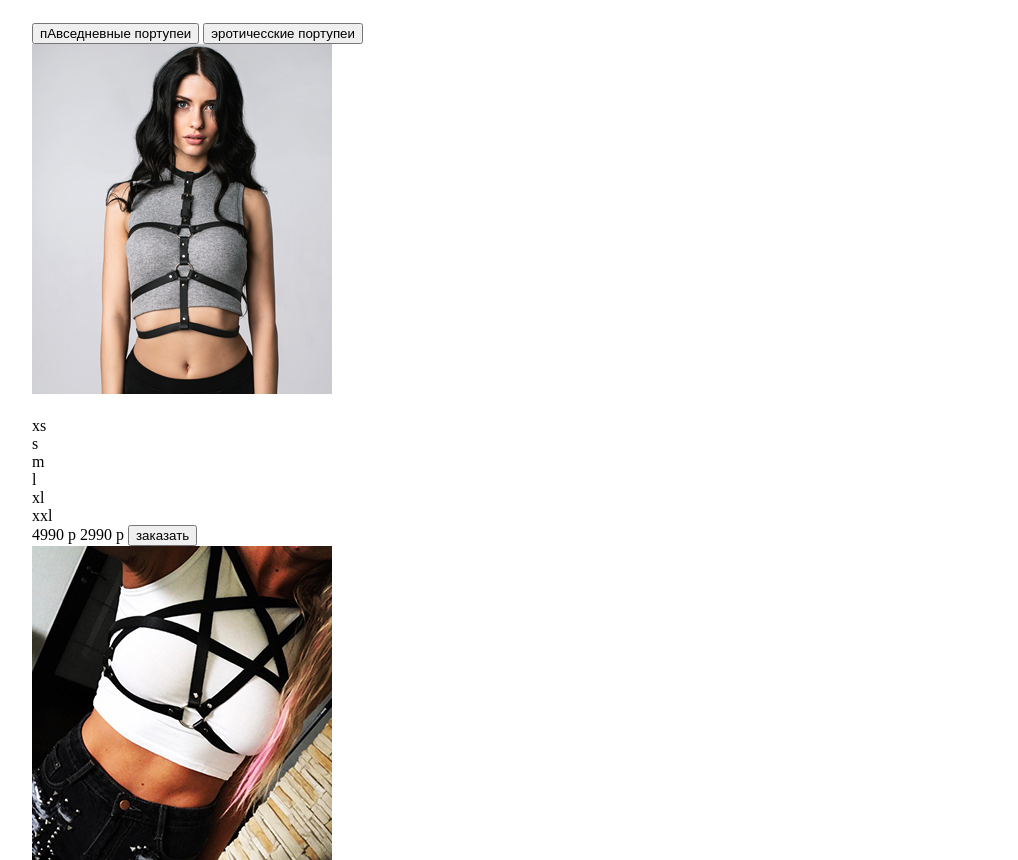
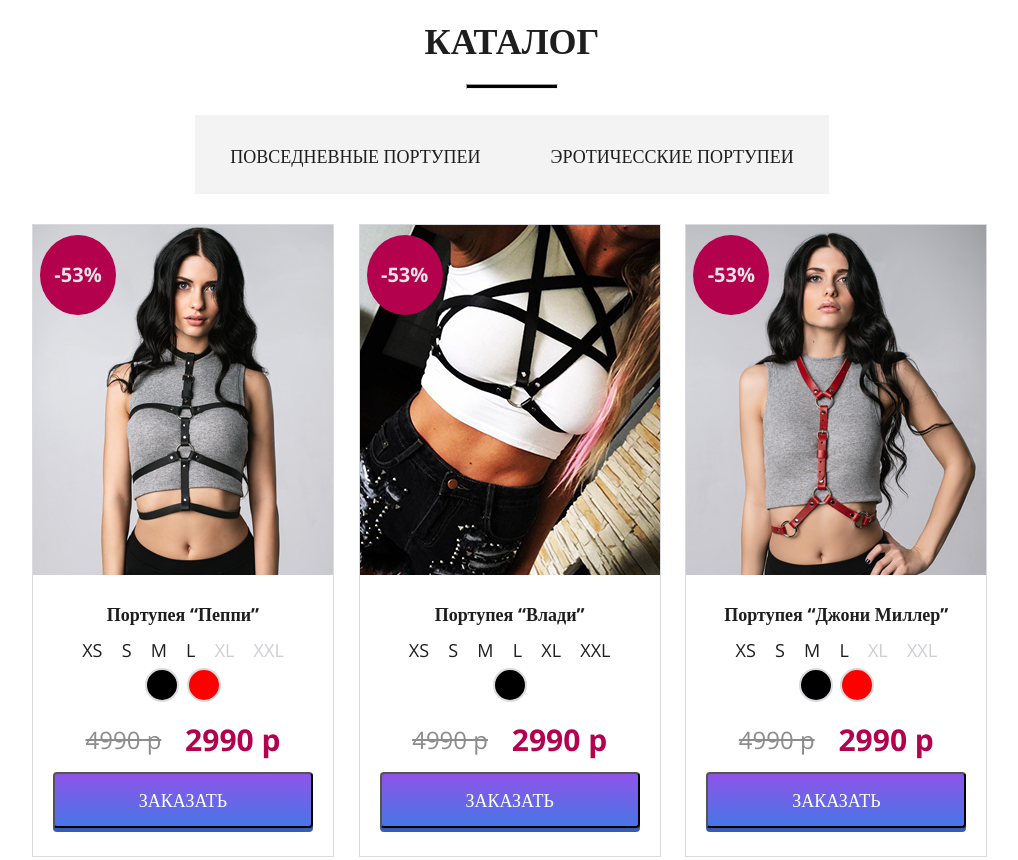
Before and after one commit to AleksandraRadyukina/m1-shop_test, a plain HTML site: page index.html in a window 1280 px wide. Shown: the part 1831-2691 px from the top of the page, without its empty margins (128-1146 px from the left). Drawn offline with nearby package versions, Linux system fonts and the light colour scheme.

Commit message:
create: added section catalog

```diff
--- a/index.html
+++ b/index.html
@@ -149,15 +149,50 @@
 
   <section class="catalog">
     <div class="container catalog__container">
+      <div class="catalog-wrapper">
         <div class="catalog__title">Каталог</div>
         <hr class="line">
         <div class="catalog__buttons">
-        <button class="catalog__button">пАвседневные портупеи</button>
+          <button class="catalog__button">повседневные портупеи</button>
           <button class="catalog__button">эротичесские портупеи</button>
+        </div>
+      </div>
+
+
       <div class="catalog__cards">
         <div class="catalog__card">
+          <div class="catalog__card_image">
+            <div class="catalog__image_discount">-53%</div>
             <img src="./img/catalog-img-1.jpg" alt="" class="catalog__image">
-            <h3 class="catalog__card_title"></h3>
+          </div>
+
+          <h3 class="catalog__card_title">Портупея “Пеппи”</h3>
+          <div class="catalog__card_sizes">
+            <div class="catalog__card_size">xs</div>
+            <div class="catalog__card_size">s</div>
+            <div class="catalog__card_size">m</div>
+            <div class="catalog__card_size">l</div>
+            <div class="catalog__card_size catalog__card_size-absent">xl</div>
+            <div class="catalog__card_size catalog__card_size-absent">xxl</div>
+          </div>
+          <div class="catalog__card_colors">
+            <div class="catalog__card_color-black"></div>
+            <div class="catalog__card_color-red"></div>
+          </div>
+          <div class="catalog__card_prices">
+            <span class="catalog__card_price-old">4990 p</span>
+            <span class="catalog__card_price-new">2990 p
+            </span>
+          </div>
+          <button class="catalog__card_button">заказать</button>
+        </div>
+        <div class="catalog__card">
+          <div class="catalog__card_image">
+            <div class="catalog__image_discount">-53%</div>
+            <img src="./img/catalog-img-2.jpg" alt="" class="catalog__image">
+          </div>
+
+          <h3 class="catalog__card_title">Портупея “Влади”</h3>
           <div class="catalog__card_sizes">
             <div class="catalog__card_size">xs</div>
             <div class="catalog__card_size">s</div>
@@ -168,18 +203,76 @@
           </div>
           <div class="catalog__card_colors">
             <div class="catalog__card_color-black"></div>
+          </div>
+          <div class="catalog__card_prices">
+            <span class="catalog__card_price-old">4990 p</span>
+            <span class="catalog__card_price-new">2990 p
+            </span>
+
+          </div>
+          <button class="catalog__card_button">заказать</button>
+        </div>
+        <div class="catalog__card">
+          <div class="catalog__card_image">
+            <div class="catalog__image_discount">-53%</div>
+            <img src="./img/catalog-img-3.jpg" alt="" class="catalog__image">
+          </div>
+
+          <h3 class="catalog__card_title">Портупея “Джони Миллер”</h3>
+          <div class="catalog__card_sizes">
+            <div class="catalog__card_size">xs</div>
+            <div class="catalog__card_size">s</div>
+            <div class="catalog__card_size">m</div>
+            <div class="catalog__card_size">l</div>
+            <div class="catalog__card_size catalog__card_size-absent">xl</div>
+            <div class="catalog__card_size catalog__card_size-absent">xxl</div>
+          </div>
+          <div class="catalog__card_colors">
+            <div class="catalog__card_color-black"></div>
             <div class="catalog__card_color-red"></div>
           </div>
           <div class="catalog__card_prices">
             <span class="catalog__card_price-old">4990 p</span>
             <span class="catalog__card_price-new">2990 p
             </span>
+
+          </div>
           <button class="catalog__card_button">заказать</button>
         </div>
+        <div class="catalog__card">
+          <div class="catalog__card_image">
+            <div class="catalog__image_discount">-53%</div>
+            <img src="./img/catalog-img-1.jpg" alt="" class="catalog__image">
+          </div>
+
+          <h3 class="catalog__card_title">Портупея “Пеппи”</h3>
+          <div class="catalog__card_sizes">
+            <div class="catalog__card_size">xs</div>
+            <div class="catalog__card_size">s</div>
+            <div class="catalog__card_size">m</div>
+            <div class="catalog__card_size">l</div>
+            <div class="catalog__card_size catalog__card_size-absent">xl</div>
+            <div class="catalog__card_size catalog__card_size-absent">xxl</div>
+          </div>
+          <div class="catalog__card_colors">
+            <div class="catalog__card_color-black"></div>
+            <div class="catalog__card_color-red"></div>
+          </div>
+          <div class="catalog__card_prices">
+            <span class="catalog__card_price-old">4990 p</span>
+            <span class="catalog__card_price-new">2990 p
+            </span>
+
+          </div>
+          <button class="catalog__card_button">заказать</button>
         </div>
         <div class="catalog__card">
+          <div class="catalog__card_image">
+            <div class="catalog__image_discount">-53%</div>
             <img src="./img/catalog-img-2.jpg" alt="" class="catalog__image">
-            <h3 class="catalog__card_title"></h3>
+          </div>
+
+          <h3 class="catalog__card_title">Портупея “Влади”</h3>
           <div class="catalog__card_sizes">
             <div class="catalog__card_size">xs</div>
             <div class="catalog__card_size">s</div>
@@ -190,25 +283,29 @@
           </div>
           <div class="catalog__card_colors">
             <div class="catalog__card_color-black"></div>
-              <div class="catalog__card_color-red"></div>
           </div>
           <div class="catalog__card_prices">
             <span class="catalog__card_price-old">4990 p</span>
             <span class="catalog__card_price-new">2990 p
             </span>
+
+          </div>
           <button class="catalog__card_button">заказать</button>
         </div>
+        <div class="catalog__card">
+          <div class="catalog__card_image">
+            <div class="catalog__image_discount">-53%</div>
+            <img src="./img/catalog-img-3.jpg" alt="" class="catalog__image">
           </div>
-          <div class="catalog__card">
-            <img src="./img/catalog-img-3.jpg" alt="" class="catalog__image">
-            <h3 class="catalog__card_title"></h3>
+
+          <h3 class="catalog__card_title">Портупея “Джони Миллер”</h3>
           <div class="catalog__card_sizes">
             <div class="catalog__card_size">xs</div>
             <div class="catalog__card_size">s</div>
             <div class="catalog__card_size">m</div>
             <div class="catalog__card_size">l</div>
-              <div class="catalog__card_size">xl</div>
-              <div class="catalog__card_size">xxl</div>
+            <div class="catalog__card_size catalog__card_size-absent">xl</div>
+            <div class="catalog__card_size catalog__card_size-absent">xxl</div>
           </div>
           <div class="catalog__card_colors">
             <div class="catalog__card_color-black"></div>
@@ -218,75 +315,9 @@
             <span class="catalog__card_price-old">4990 p</span>
             <span class="catalog__card_price-new">2990 p
             </span>
+
+          </div>
           <button class="catalog__card_button">заказать</button>
-            </div>
-          </div>
-          <div class="catalog__card">
-            <img src="./img/catalog-img-1.jpg" alt="" class="catalog__image">
-            <h3 class="catalog__card_title"></h3>
-            <div class="catalog__card_sizes">
-              <div class="catalog__card_size">xs</div>
-              <div class="catalog__card_size">s</div>
-              <div class="catalog__card_size">m</div>
-              <div class="catalog__card_size">l</div>
-              <div class="catalog__card_size">xl</div>
-              <div class="catalog__card_size">xxl</div>
-            </div>
-            <div class="catalog__card_colors">
-              <div class="catalog__card_color-black"></div>
-              <div class="catalog__card_color-red"></div>
-            </div>
-            <div class="catalog__card_prices">
-              <span class="catalog__card_price-old">4990 p</span>
-              <span class="catalog__card_price-new">2990 p
-              </span>
-              <button class="catalog__card_button">заказать</button>
-            </div>
-          </div>
-          <div class="catalog__card">
-            <img src="./img/catalog-img-2.jpg" alt="" class="catalog__image">
-            <h3 class="catalog__card_title"></h3>
-            <div class="catalog__card_sizes">
-              <div class="catalog__card_size">xs</div>
-              <div class="catalog__card_size">s</div>
-              <div class="catalog__card_size">m</div>
-              <div class="catalog__card_size">l</div>
-              <div class="catalog__card_size">xl</div>
-              <div class="catalog__card_size">xxl</div>
-            </div>
-            <div class="catalog__card_colors">
-              <div class="catalog__card_color-black"></div>
-              <div class="catalog__card_color-red"></div>
-            </div>
-            <div class="catalog__card_prices">
-              <span class="catalog__card_price-old">4990 p</span>
-              <span class="catalog__card_price-new">2990 p
-              </span>
-              <button class="catalog__card_button">заказать</button>
-            </div>
-          </div>
-          <div class="catalog__card">
-            <img src="./img/catalog-img-3.jpg" alt="" class="catalog__image">
-            <h3 class="catalog__card_title"></h3>
-            <div class="catalog__card_sizes">
-              <div class="catalog__card_size">xs</div>
-              <div class="catalog__card_size">s</div>
-              <div class="catalog__card_size">m</div>
-              <div class="catalog__card_size">l</div>
-              <div class="catalog__card_size">xl</div>
-              <div class="catalog__card_size">xxl</div>
-            </div>
-            <div class="catalog__card_colors">
-              <div class="catalog__card_color-black"></div>
-              <div class="catalog__card_color-red"></div>
-            </div>
-            <div class="catalog__card_prices">
-              <span class="catalog__card_price-old">4990 p</span>
-              <span class="catalog__card_price-new">2990 p
-              </span>
-              <button class="catalog__card_button">заказать</button>
-            </div>
-          </div>
         </div>
       </div>
     </div>
--- a/style.css
+++ b/style.css
@@ -269,3 +269,198 @@ p {
   padding: 16px 28px 11px 29px;
   background-color: #f3f3f3;
 }
+
+.catalog {
+  padding: 49px 0 90px;
+}
+
+.catalog-wrapper {
+  display: flex;
+  flex-direction: column;
+  text-align: center;
+  align-items: center;
+}
+
+.catalog__title {
+  margin: 0;
+  color: #1e1e1e;
+  font-family: "Open Sans";
+  font-size: 36px;
+  font-weight: 700;
+  font-style: normal;
+  letter-spacing: normal;
+  line-height: 36px;
+  text-align: center;
+  text-transform: uppercase;
+  margin-bottom: 25px;
+}
+
+.catalog__buttons {
+  display: flex;
+  margin-bottom: 30px;
+}
+
+.catalog__button {
+  padding: 27px 35px 22px;
+  border: none;
+  font-family: "Open Sans - Semibold";
+  font-size: 18px;
+  font-weight: 400;
+  font-style: normal;
+  letter-spacing: normal;
+  line-height: 30px;
+  text-align: center;
+  cursor: pointer;
+  background-color: #f3f3f3;
+  color: #1e1e1e;
+  text-transform: uppercase;
+}
+
+.catalog__cards {
+  display: grid;
+  grid-template-columns: repeat(3, minmax(min-content, 1fr));
+  grid-gap: 20px;
+}
+
+.catalog__card {
+  display: flex;
+  flex-direction: column;
+  text-align: center;
+  align-items: center;
+  width: 300px;
+  height: 608px;
+  border: 1px solid #dbdbdf;
+  background-color: #ffffff;
+  padding-bottom: 23px;
+}
+
+.catalog__image_discount {
+  position: absolute;
+  z-index: 1;
+  margin-top: 10px;
+  margin-left: 7px;
+  border-radius: 50%;
+  background-color: #b4014e;
+  color: #e6e6e6;
+  font-family: "Open Sans";
+  font-size: 20px;
+  font-weight: 700;
+  font-style: normal;
+  letter-spacing: normal;
+  line-height: 36px;
+  padding: 22px 8px;
+  min-width: 60px;
+}
+
+.catalog__image {
+  width: 300px;
+  height: 350px;
+  object-fit: cover;
+  margin-bottom: 17px;
+}
+
+.catalog__card_title {
+  color: #1e1e1e;
+  font-family: "Open Sans";
+  font-size: 18px;
+  font-weight: 700;
+  font-style: normal;
+  letter-spacing: normal;
+  line-height: 36px;
+  text-align: center;
+  margin: 0;
+}
+
+.catalog__card_sizes {
+  display: flex;
+  justify-content: space-evenly;
+  width: 80%;
+}
+
+.catalog__card_size {
+  color: #1e1e1e;
+  font-family: "Open Sans";
+  font-size: 18px;
+  font-weight: 400;
+  font-style: normal;
+  letter-spacing: normal;
+  line-height: 36px;
+  text-align: center;
+  text-transform: uppercase;
+}
+
+.catalog__card_size-absent {
+  color: #ceced3;
+}
+
+.catalog__card_colors {
+  display: flex;
+  width: 30%;
+  justify-content: space-evenly;
+  margin-bottom: 20px;
+}
+
+.catalog__card_color-black {
+  width: 30px;
+  height: 30px;
+  border-radius: 50%;
+  border: 2px solid #dbdbdf;
+  background-color: #000000;
+}
+
+.catalog__card_color-red {
+  width: 30px;
+  height: 30px;
+  border-radius: 50%;
+  border: 2px solid #dbdbdf;
+  background-color: #ff0000;
+}
+
+.catalog__card_prices{
+  display: flex;
+  width: 65%;
+  justify-content: space-between;
+  margin-bottom: 14px;
+}
+
+.catalog__card_price-old {
+  color: #8c8c8c;
+  font-family: "Open Sans";
+  font-size: 24px;
+  font-weight: 400;
+  font-style: normal;
+  letter-spacing: normal;
+  line-height: 36px;
+  text-align: left;
+  text-decoration: line-through;
+}
+
+.catalog__card_price-new {
+  color: #b4014e;
+  font-family: "Open Sans";
+  font-size: 30px;
+  font-weight: 700;
+  font-style: normal;
+  letter-spacing: normal;
+  line-height: 36px;
+  text-align: right;
+}
+
+.catalog__card_button {
+  width: 260px;
+  height: 56px;
+  box-shadow: 0 4px 0 #375cb3;
+  border-radius: 4px;
+  background-color: #e8a900;
+  background-image: linear-gradient(to top, #4776e6 0%, #8e54e9 100%);
+  color: #ffffff;
+  font-family: "Open Sans";
+  font-size: 18px;
+  font-weight: 400;
+  font-style: normal;
+  letter-spacing: normal;
+  line-height: 30px;
+  text-align: center;
+  text-transform: uppercase;
+  cursor: pointer;
+}
```
Lines whose indentation alone changed are shown as unchanged.
